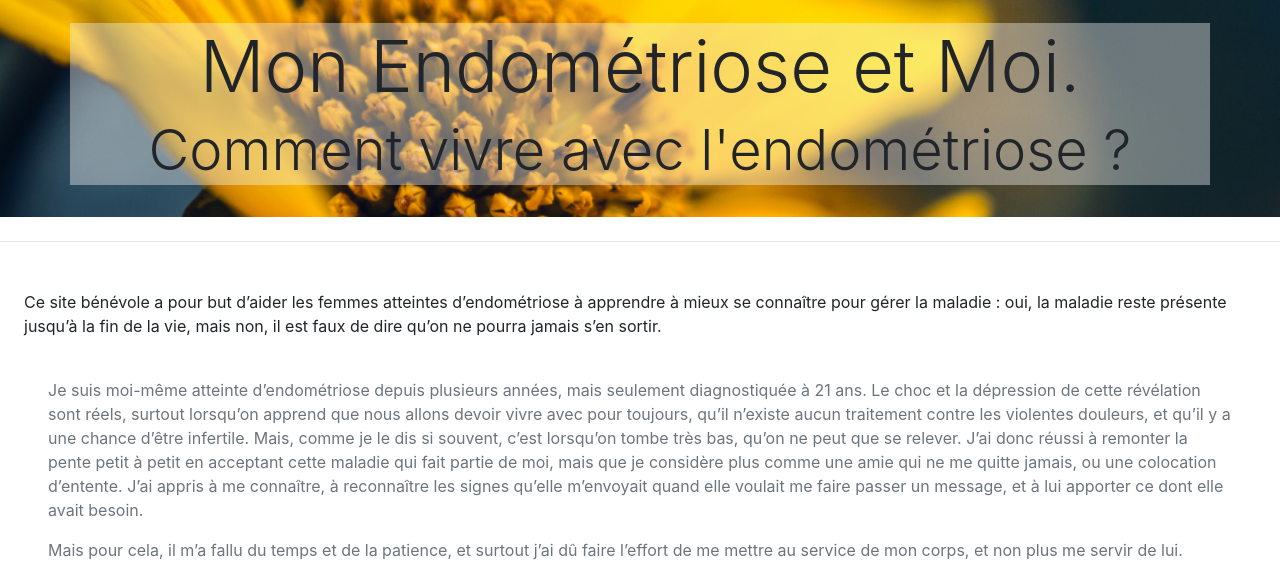
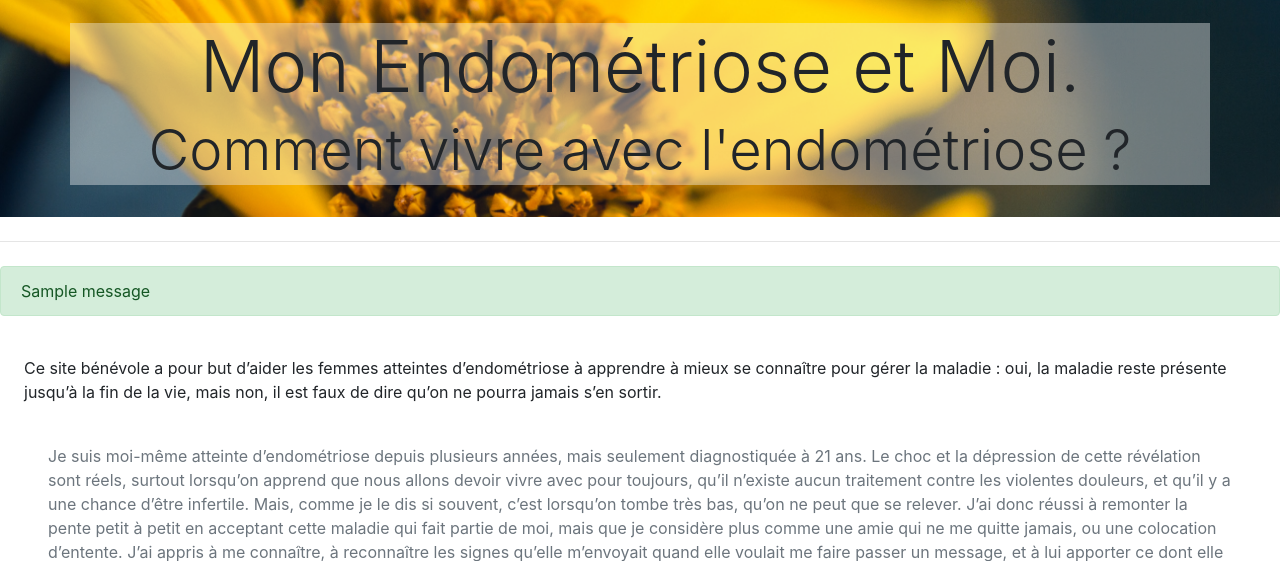
Before and after one commit to NicolasFlandrois/Endomi-et-Moi, a Django app: page / in a window 1280 px wide. Shown: the part 134-695 px from the top of the page. Run offline with Django 3.2, Linux system fonts and the light colour scheme; tables that the repository leaves empty hold one stand-in row (values such as "Sample post"); one stand-in notice (Sample message) is shown; some libraries are stand-ins or nearby versions.

Commit message:
Manage Messages Success, to appear in Home page

```diff
--- a/home/templates/home/home.html
+++ b/home/templates/home/home.html
@@ -4,7 +4,7 @@ HTML5
 -*- coding: utf-8 -*-
 Author: Nicolas Flandrois
 Date:   Fri 12 June 2020 15:28:34
-Last Modified time: Thu 18 June 2020 11:39:58
+Last Modified time: Thu 18 June 2020 23:09:27
 
  -->
 
@@ -38,6 +38,15 @@ Last Modified time: Thu 18 June 2020 11:39:58
 
 <hr class="divider my-4">
 
+<!-- Alert Message, if any -->
+{% if messages %}
+  {% for message in messages %}
+    <div class="alert alert-{{ message.tags }} ">
+      {{ message }}
+    </div>
+  {% endfor %}
+{% endif %}
+
 <!-- Text Body -->
 <div class="p-4">
   <p>Ce site bénévole a pour but d’aider les femmes atteintes d’endométriose à apprendre à mieux se connaître pour gérer la maladie : oui, la maladie reste présente jusqu’à la fin de la vie, mais non, il est faux de dire qu’on ne pourra jamais s’en sortir.</p>
```
